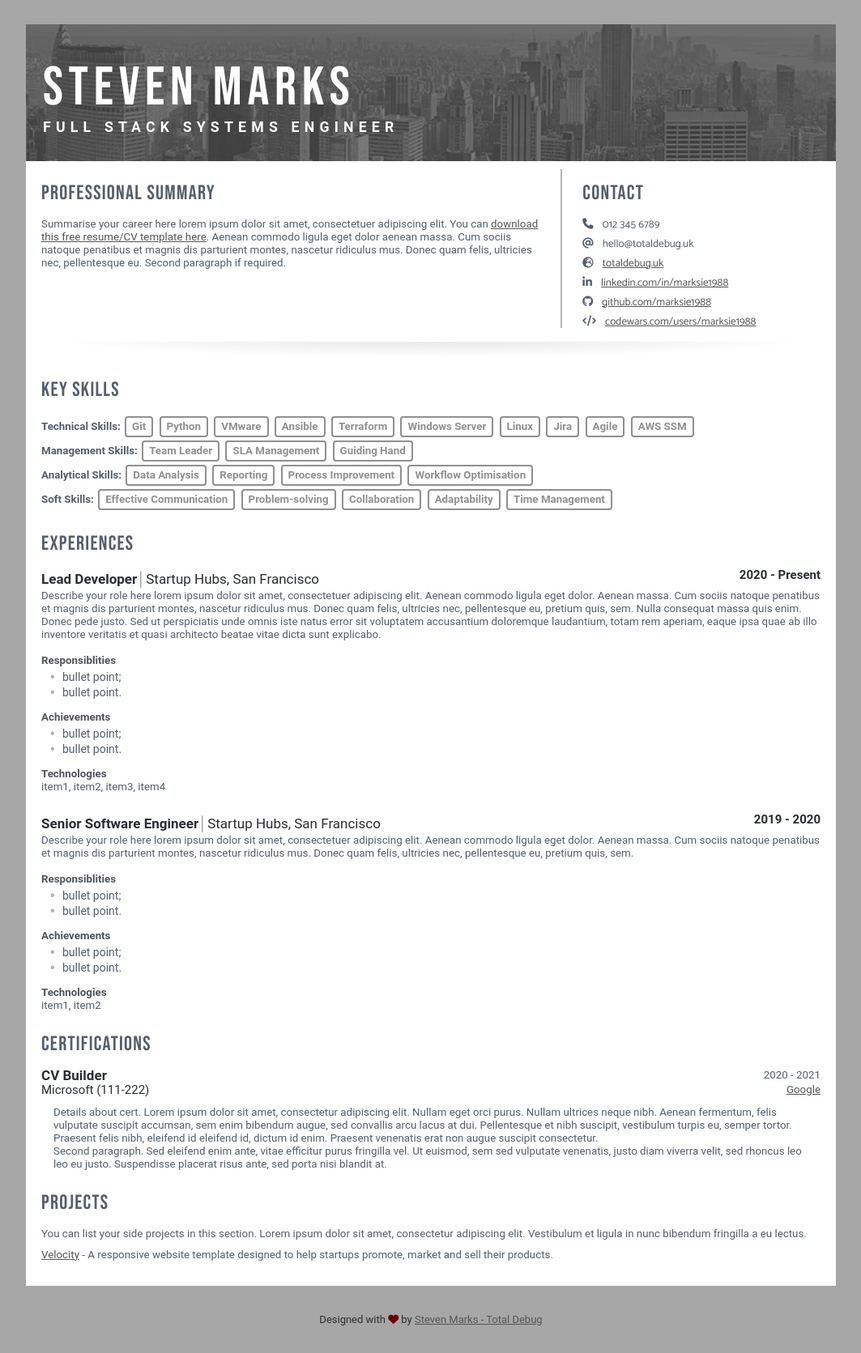
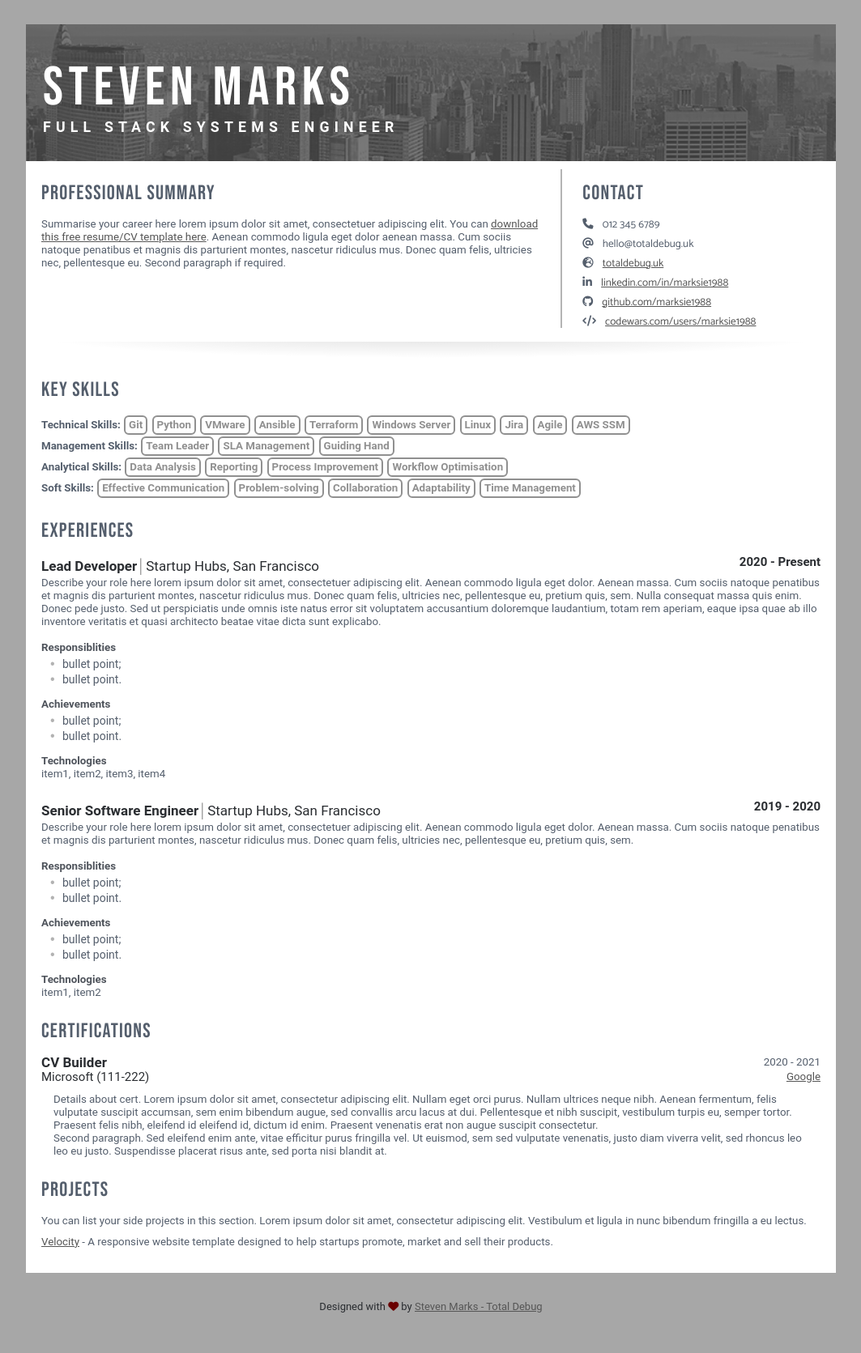
Before and after one commit to totaldebug/jekyll-theme-cv, a Jekyll site: the page built from index.html, in a window 1280 px wide. Shown: the whole page at 81% size, without its empty margins (108-1171 px from the left). Built offline with Jekyll 4.4.1, drawn with Linux system fonts in a browser that asks for light colours.

Commit message:
style amendments

```diff
--- a/_sass/_base.scss
+++ b/_sass/_base.scss
@@ -228,11 +228,11 @@ body {
 .skill-badge {
     border: 2px solid #909090;
     color: #909090;
-    border-radius: 4px;
-    padding: 3px 7px 3px 7px !important;
-    font-weight: 700;
+    border-radius: 6px;
+    padding: 2px 4px 2px 4px !important;
+    font-weight: 600;
     display: inline-block;
-    margin: 2px !important;
+    margin: 1px !important;
 }
 
 .skn-mlo6 * {
```
